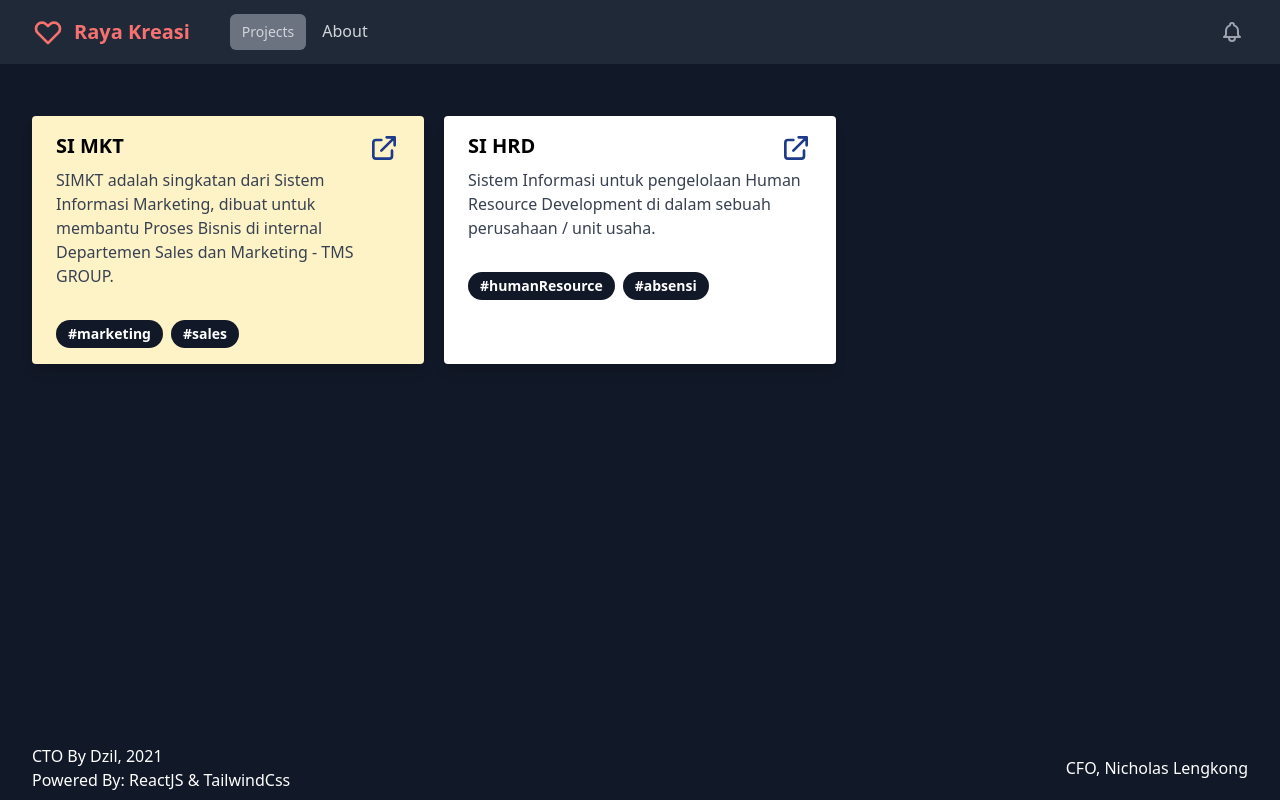
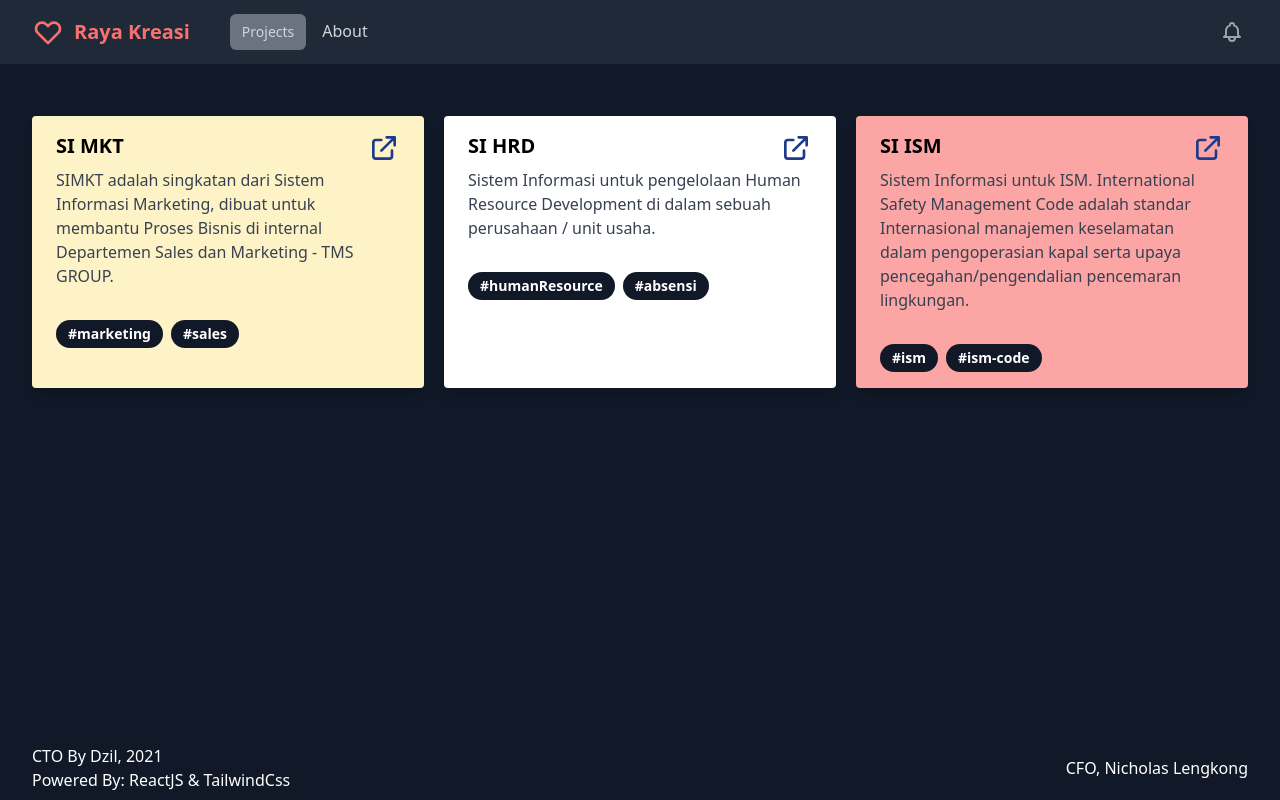
Before and after one commit to ahmadfadlydziljalal/portal, a React (Create React App) app: page / in a window 1280 px wide. Built offline with nearby package versions, Linux system fonts and the light colour scheme.

Commit message:
Add SI ISM

```diff
--- a/src/pages/Home.js
+++ b/src/pages/Home.js
@@ -3,7 +3,7 @@ import Card from "../components/Card";
 
 function Home() {
   const cards = {
-    akun: {
+    mkt: {
       background: "bg-yellow-100",
       title: "SI MKT",
       url: "https://mkt.rayakreasi.xyz/",
@@ -19,6 +19,14 @@ function Home() {
         "Sistem Informasi untuk pengelolaan Human Resource Development di dalam sebuah perusahaan / unit usaha.",
       tags: ["#humanResource", "#absensi"],
     },
+    ism: {
+      background: "bg-red-300",
+      title: "SI ISM",
+      url: "https://ism.rayakreasi.xyz/",
+      description:
+          "Sistem Informasi untuk ISM. International Safety Management Code adalah standar Internasional manajemen keselamatan dalam pengoperasian kapal serta upaya pencegahan/pengendalian pencemaran lingkungan.",
+      tags: ["#ism", "#ism-code"],
+    },
   };
 
   return (
```
